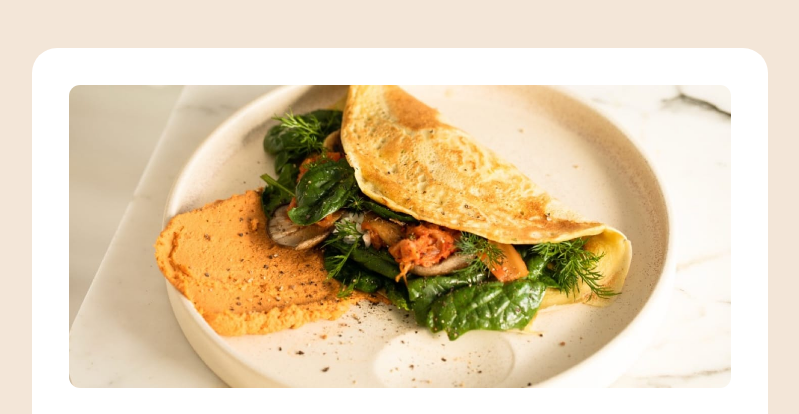
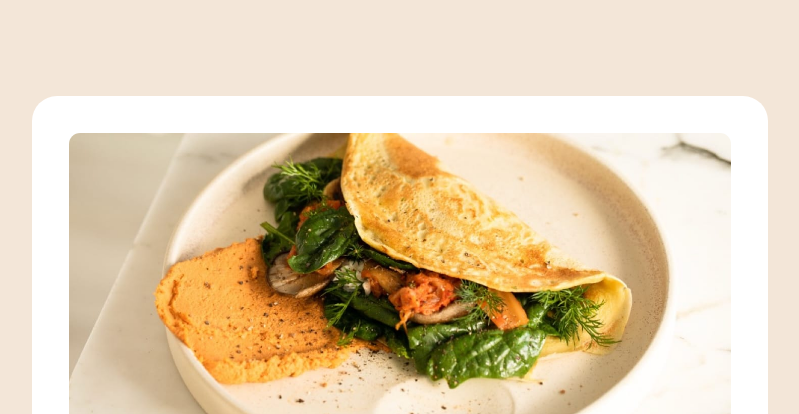
Before and after one commit to MrDevM/Recipe-page, a plain HTML site: page index.html in a window 1280 px wide. Shown: the top 414 px of the page, without its empty margins (240-1039 px from the left). Drawn offline with Linux system fonts and the light colour scheme.

Commit message:
Update style.css

```diff
--- a/style.css
+++ b/style.css
@@ -29,7 +29,7 @@ main {
   padding: 2.3rem 2.3rem 0 2.3rem;
   background-color: var(--white);
   border-radius: 1.56rem;
-  margin: 3rem 0rem;
+  margin: 6rem 0rem;
 }
 .imge {
   width: 100%;
```
